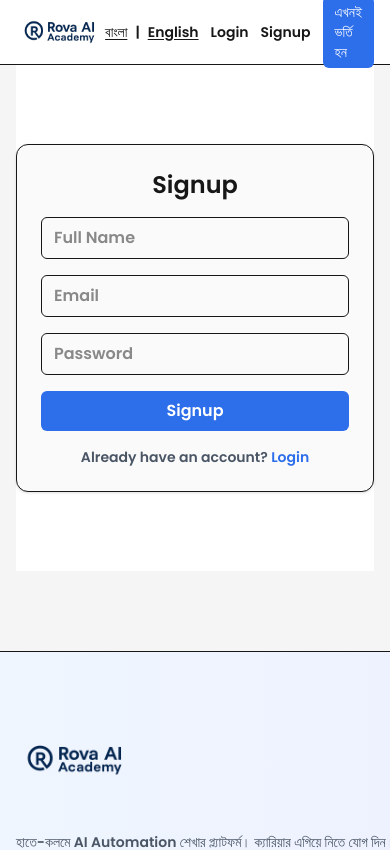
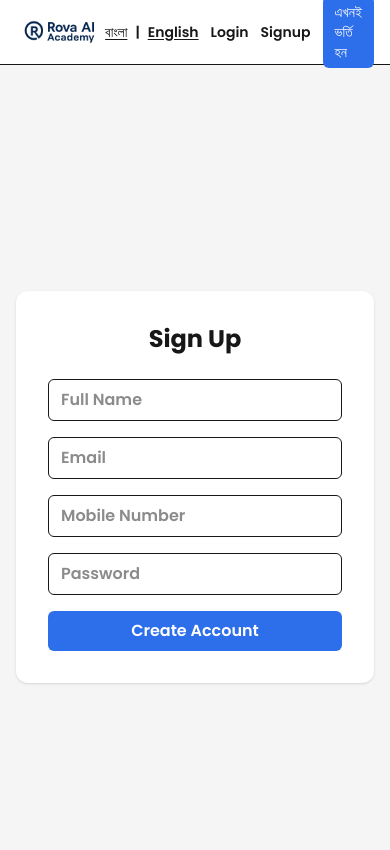
Before and after one commit to helloshamimjunior-cpu/rova-ai, a Next.js app: page /signup in a window 390 px wide. Shown: the top 850 px of the page. Built offline with nearby package versions, Linux system fonts and the light colour scheme.

Commit message:
add login & signup UI (email/mobile)

```diff
--- a/app/login/page.tsx
+++ b/app/login/page.tsx
@@ -1,33 +1,52 @@
+"use client";
+import { useState } from "react";
+
 export default function LoginPage() {
+  const [form, setForm] = useState({
+    identifier: "", // 👉 এখানে email or mobile number যেকোনো একটা আসবে
+    password: "",
+  });
+
+  const handleChange = (e: React.ChangeEvent<HTMLInputElement>) => {
+    setForm({ ...form, [e.target.name]: e.target.value });
+  };
+
+  const handleSubmit = (e: React.FormEvent) => {
+    e.preventDefault();
+    console.log("Login submitted:", form);
+    // 👉 Backend / Firebase এ identifier check করতে হবে
+  };
+
   return (
-    <section className="min-h-[60vh] flex items-center justify-center bg-white">
-      <div className="w-full max-w-md border rounded-xl p-6 bg-neutral-50 shadow-sm">
-        <h1 className="text-2xl font-semibold mb-4 text-center">Login</h1>
-        <form className="space-y-4">
+    <section className="min-h-screen flex items-center justify-center bg-neutral-100">
+      <div className="w-full max-w-md bg-white p-8 rounded-xl shadow">
+        <h1 className="text-2xl font-bold mb-6 text-center">Login</h1>
+        <form onSubmit={handleSubmit} className="space-y-4">
           <input
-            type="email"
-            placeholder="Email"
-            className="w-full border rounded-md px-3 py-2"
+            type="text"
+            name="identifier"
+            placeholder="Email or Mobile Number"
+            value={form.identifier}
+            onChange={handleChange}
+            className="w-full rounded-md border px-3 py-2"
+            required
           />
           <input
             type="password"
+            name="password"
             placeholder="Password"
-            className="w-full border rounded-md px-3 py-2"
+            value={form.password}
+            onChange={handleChange}
+            className="w-full rounded-md border px-3 py-2"
+            required
           />
           <button
             type="submit"
-            className="w-full rounded-md py-2 text-white font-medium"
-            style={{ background: "var(--brand-primary)" }}
+            className="w-full rounded-md bg-[color:var(--brand-primary)] py-2 text-white font-medium"
           >
             Login
           </button>
         </form>
-        <p className="text-center text-sm text-gray-600 mt-4">
-        Don&apos;t have an account?{" "}
-          <a href="/signup" className="text-[color:var(--brand-primary)]">
-            Sign up
-          </a>
-        </p>
       </div>
     </section>
   );
--- a/app/signup/page.tsx
+++ b/app/signup/page.tsx
@@ -1,38 +1,72 @@
+"use client";
+import { useState } from "react";
+
 export default function SignupPage() {
+  const [form, setForm] = useState({
+    name: "",
+    email: "",
+    mobile: "",
+    password: "",
+  });
+
+  const handleChange = (e: React.ChangeEvent<HTMLInputElement>) => {
+    setForm({ ...form, [e.target.name]: e.target.value });
+  };
+
+  const handleSubmit = (e: React.FormEvent) => {
+    e.preventDefault();
+    console.log("Form submitted:", form);
+    // 👉 এখানে backend API call / Firebase Auth connect করতে পারো
+  };
+
   return (
-    <section className="min-h-[60vh] flex items-center justify-center bg-white">
-      <div className="w-full max-w-md border rounded-xl p-6 bg-neutral-50 shadow-sm">
-        <h1 className="text-2xl font-semibold mb-4 text-center">Signup</h1>
-        <form className="space-y-4">
+    <section className="min-h-screen flex items-center justify-center bg-neutral-100">
+      <div className="w-full max-w-md bg-white p-8 rounded-xl shadow">
+        <h1 className="text-2xl font-bold mb-6 text-center">Sign Up</h1>
+        <form onSubmit={handleSubmit} className="space-y-4">
           <input
             type="text"
+            name="name"
             placeholder="Full Name"
-            className="w-full border rounded-md px-3 py-2"
+            value={form.name}
+            onChange={handleChange}
+            className="w-full rounded-md border px-3 py-2"
+            required
           />
           <input
             type="email"
+            name="email"
             placeholder="Email"
-            className="w-full border rounded-md px-3 py-2"
+            value={form.email}
+            onChange={handleChange}
+            className="w-full rounded-md border px-3 py-2"
+            required
+          />
+          <input
+            type="tel"
+            name="mobile"
+            placeholder="Mobile Number"
+            value={form.mobile}
+            onChange={handleChange}
+            className="w-full rounded-md border px-3 py-2"
+            required
           />
           <input
             type="password"
+            name="password"
             placeholder="Password"
-            className="w-full border rounded-md px-3 py-2"
+            value={form.password}
+            onChange={handleChange}
+            className="w-full rounded-md border px-3 py-2"
+            required
           />
           <button
             type="submit"
-            className="w-full rounded-md py-2 text-white font-medium"
-            style={{ background: "var(--brand-primary)" }}
+            className="w-full rounded-md bg-[color:var(--brand-primary)] py-2 text-white font-medium"
           >
-            Signup
+            Create Account
           </button>
         </form>
-        <p className="text-center text-sm text-gray-600 mt-4">
-          Already have an account?{" "}
-          <a href="/login" className="text-[color:var(--brand-primary)]">
-            Login
-          </a>
-        </p>
       </div>
     </section>
   );
```
